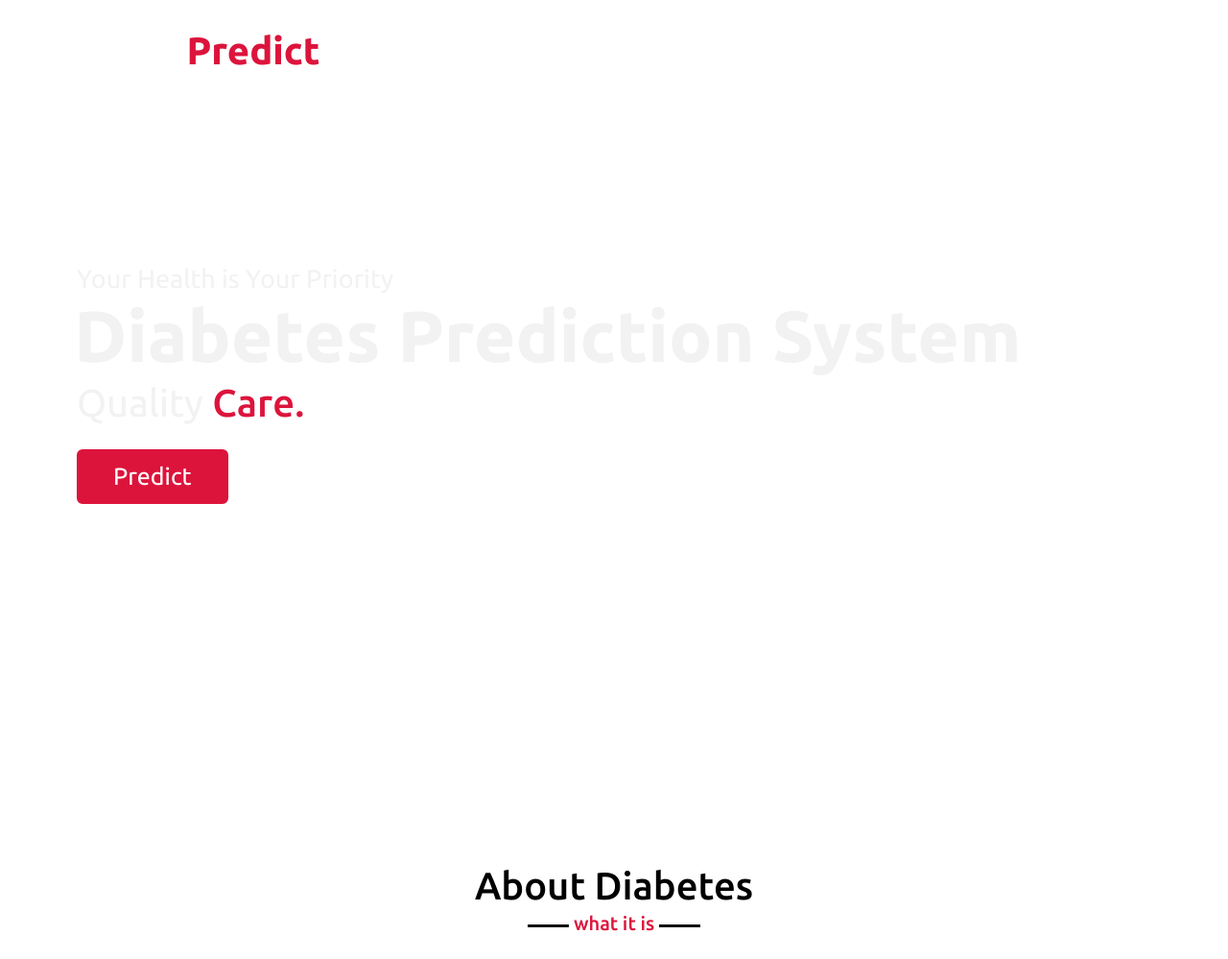
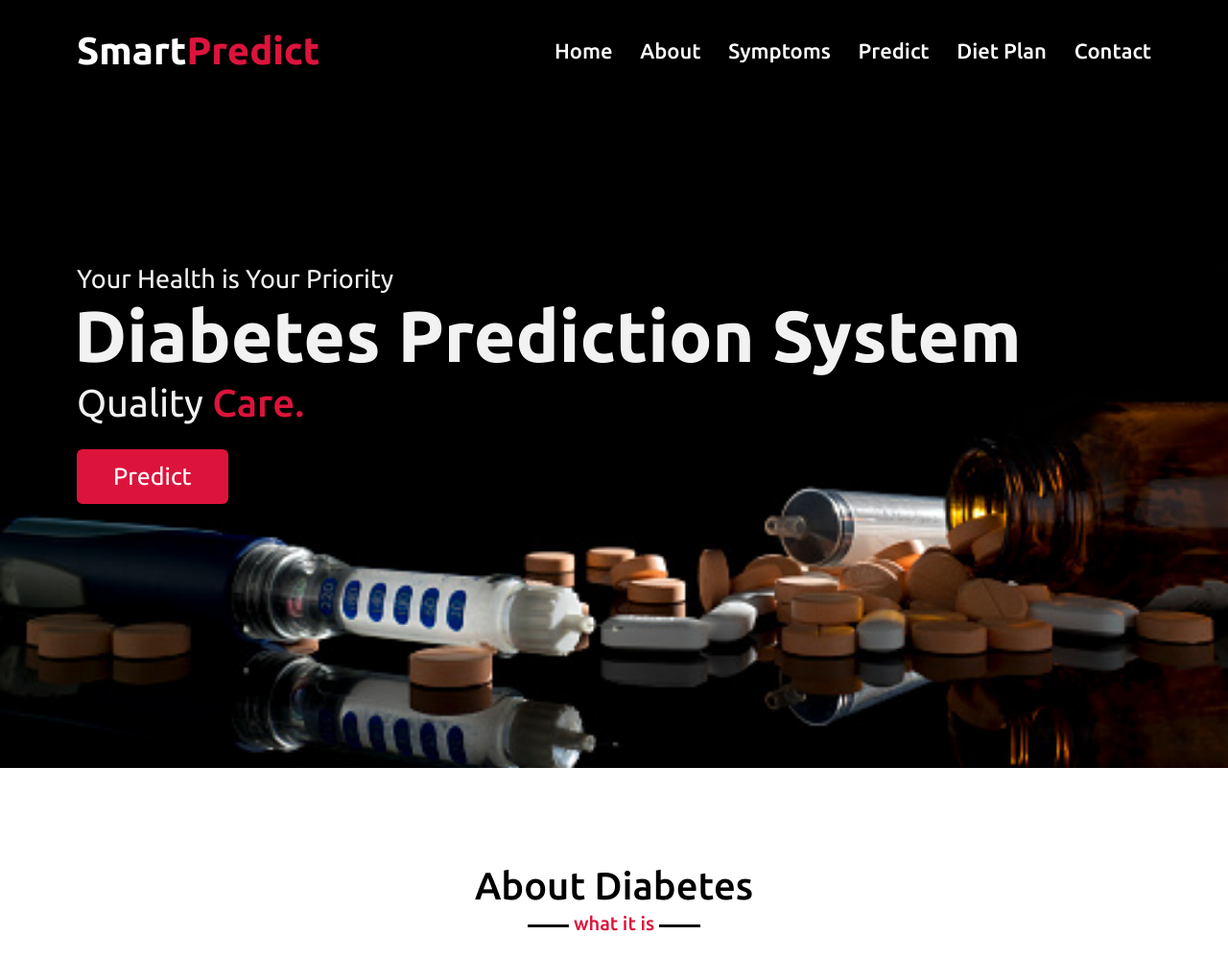
Before and after one commit to NencyPatel1412/Diabetes_Prediction_System, a PHP site: template templates/model.html in a window 1280 px wide. Shown: the top 999 px of the page at 96% size. Run offline with PHP 8.4, Linux system fonts and the light colour scheme; the template is opened without the code that fills it, so the values that code supplies are empty; some libraries are stand-ins or nearby versions.

Commit message:
update css

```diff
--- a/templates/styles/model.css
+++ b/templates/styles/model.css
@@ -140,7 +140,7 @@ section .title::after{
 /* home section styling */
 .home{
     display: flex;
-    background: url("file:///C:/Users/Dell/Desktop/Projects/Diabetes_Prediction/templates/images/home.jpg") no-repeat center;
+    background: url("../images/home.jpg") no-repeat center;
     height: 100vh;
     color: #f2f2f2;
     min-height: 500px;
```
